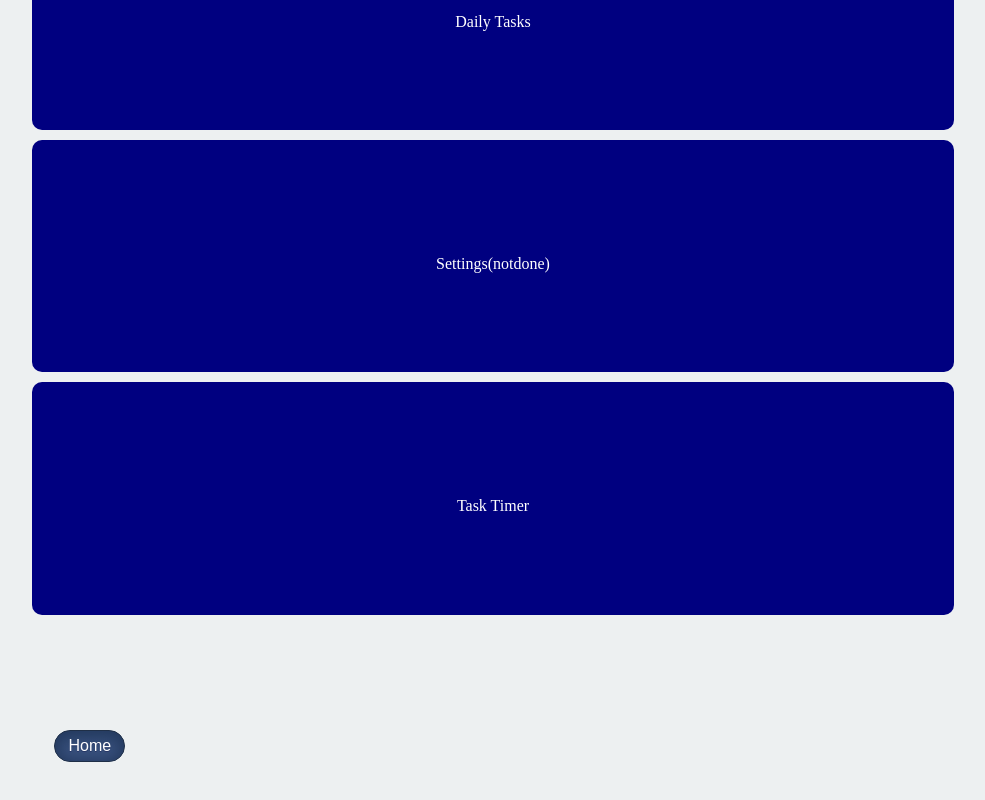
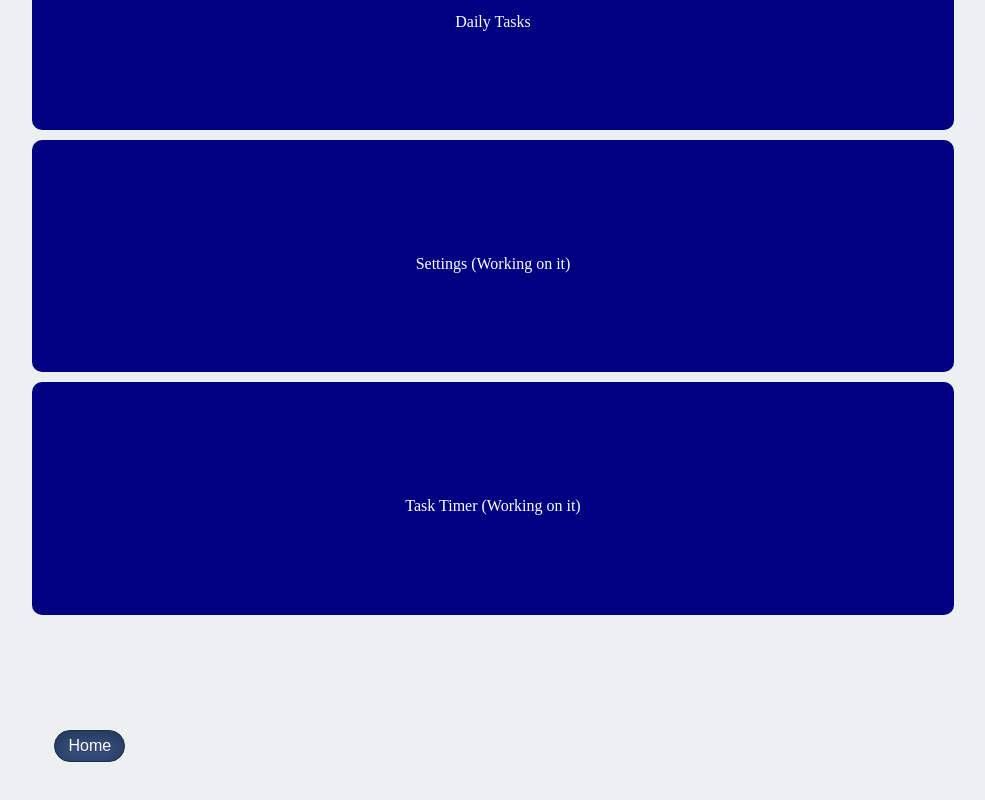
Before and after one commit to Saadester/-HIT238-THE-MOBILE-PARADIGM, a plain HTML site: page index.html in a window 1280 px wide. Shown: the part 825-1625 px from the top of the page, without its empty margins (147-1132 px from the left). Drawn offline with Linux system fonts and the light colour scheme.

Commit message:
Changed Main menu names to Working on it.

```diff
--- a/index.html
+++ b/index.html
@@ -18,10 +18,10 @@
     Daily Tasks
   </div></a>
   <a class="textmenu" href="Settings.html"><div class="Settings">
-    Settings(notdone)
+    Settings (Working on it)
   </div></a>
   <a class="textmenu" href="Settings.html"><div class="Tasktimer">
-    Task Timer
+    Task Timer (Working on it)
   </div></a>
     <a href="index.html" class="myButton" >Home</a>
 </body>
```
